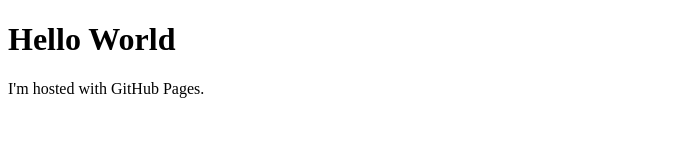
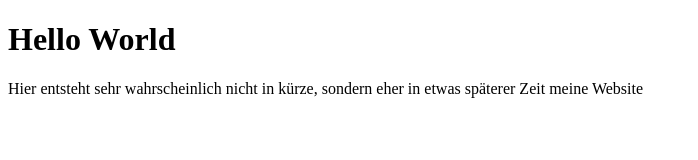
Before and after one commit to YSpadin/YSpadin.github.io, a plain HTML site: page index.html in a window 1280 px wide. Shown: the whole page, without its empty margins (0-698 px from the left). Drawn offline with Linux system fonts and the light colour scheme.

Commit message:
Update index.html

```diff
--- a/index.html
+++ b/index.html
@@ -1,7 +1,7 @@
 <!DOCTYPE html>
 <html>
 <body>
-<h1>Hello World</h1>
-<p>I'm hosted with GitHub Pages.</p>
+<h1>Hello World </h1>
+<p>Hier entsteht sehr wahrscheinlich nicht in kürze, sondern eher in etwas späterer Zeit meine Website</p>
 </body>
 </html>
```
